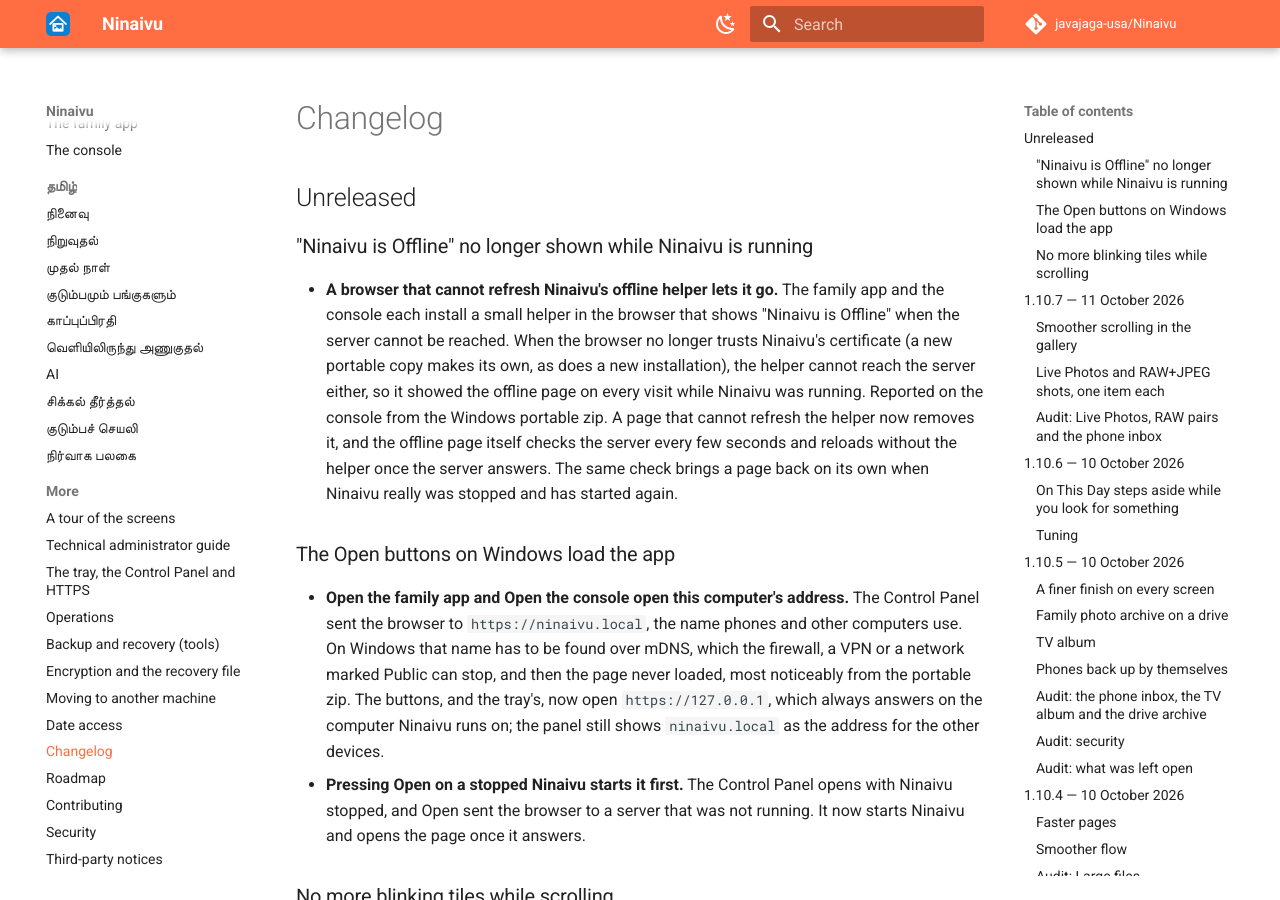
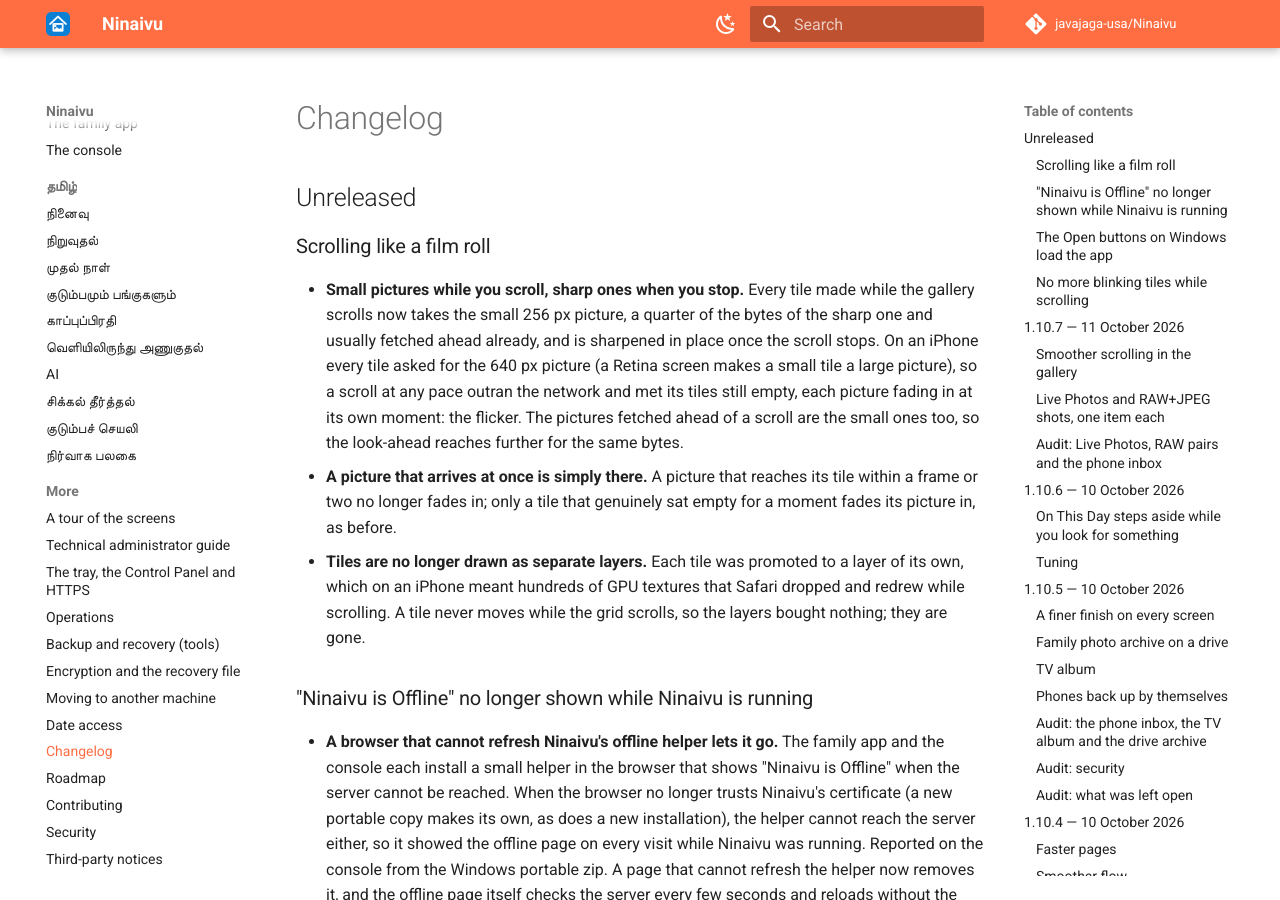
Before and after one commit to javajaga-usa/Ninaivu, an MkDocs documentation site: the page built from docs/CHANGELOG.md, in a window 1280 px wide and 900 px high. Built offline with MkDocs 1.6.1 and Material for MkDocs 9.7.7, drawn with Linux system fonts in a browser that asks for light colours; comment, search, counter and statistics services are not loaded.

Commit message:
Gallery scrolls like a film roll: small pictures while moving, no layer per tile
On an iPhone every tile asked for the 640 px thumbnail (DPR 3 makes a
125 px tile want 375 device px), so a scroll at any pace outran the
network and tiles came on screen empty, each picture fading in at its
own moment. Tiles made while the grid scrolls now take the 256 px
picture, which the look-ahead also fetches, and sharpen in place via
swapIn once the scroll settles. A picture arriving within INSTANT_MS of
its tile being painted is shown without the fade.

Cells and section headers are positioned with a 2D translate and no
will-change: a tile never moves while the scroller scrolls, so a layer
per tile only cost GPU memory, which on an iPhone shows as tiles being
dropped and redrawn.

Co-Authored-By: Claude Fable 5.1 <noreply@anthropic.com>
Claude-Session: https://claude.ai/code/session_01UVeEgNY59BstjXZAR78Dnd

```diff
--- a/docs/CHANGELOG.md
+++ b/docs/CHANGELOG.md
@@ -1,6 +1,12 @@
 # Changelog
 
 ## Unreleased
+
+### Scrolling like a film roll
+
+- **Small pictures while you scroll, sharp ones when you stop.** Every tile made while the gallery scrolls now takes the small 256 px picture, a quarter of the bytes of the sharp one and usually fetched ahead already, and is sharpened in place once the scroll stops. On an iPhone every tile asked for the 640 px picture (a Retina screen makes a small tile a large picture), so a scroll at any pace outran the network and met its tiles still empty, each picture fading in at its own moment: the flicker. The pictures fetched ahead of a scroll are the small ones too, so the look-ahead reaches further for the same bytes.
+- **A picture that arrives at once is simply there.** A picture that reaches its tile within a frame or two no longer fades in; only a tile that genuinely sat empty for a moment fades its picture in, as before.
+- **Tiles are no longer drawn as separate layers.** Each tile was promoted to a layer of its own, which on an iPhone meant hundreds of GPU textures that Safari dropped and redrew while scrolling. A tile never moves while the grid scrolls, so the layers bought nothing; they are gone.
 
 ### "Ninaivu is Offline" no longer shown while Ninaivu is running
 
```
Also changed, not shown: ninaivu/static/css/style.css (+7 -3 lines), ninaivu/static/js/grid.js (+32 -14 lines), 1 other file.
